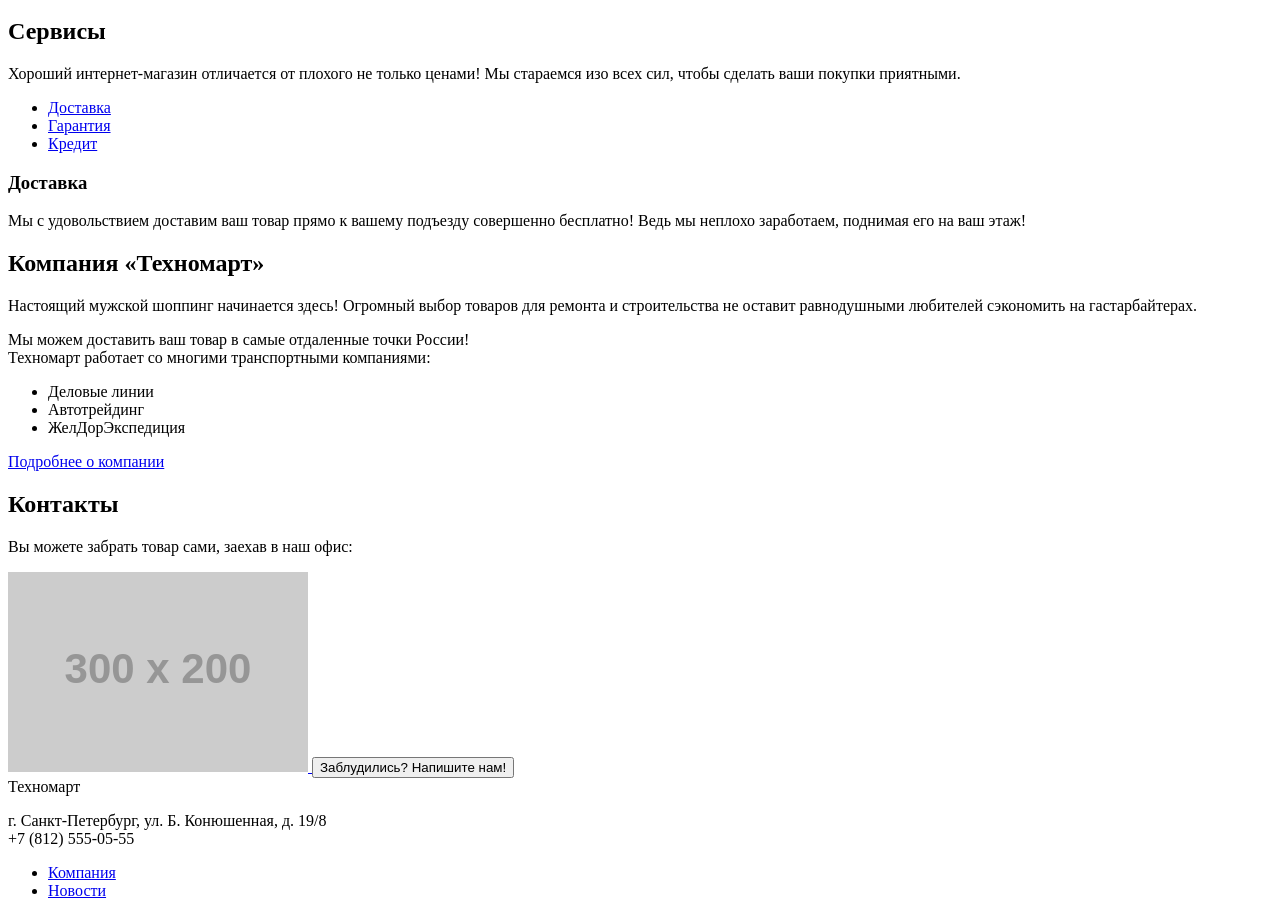
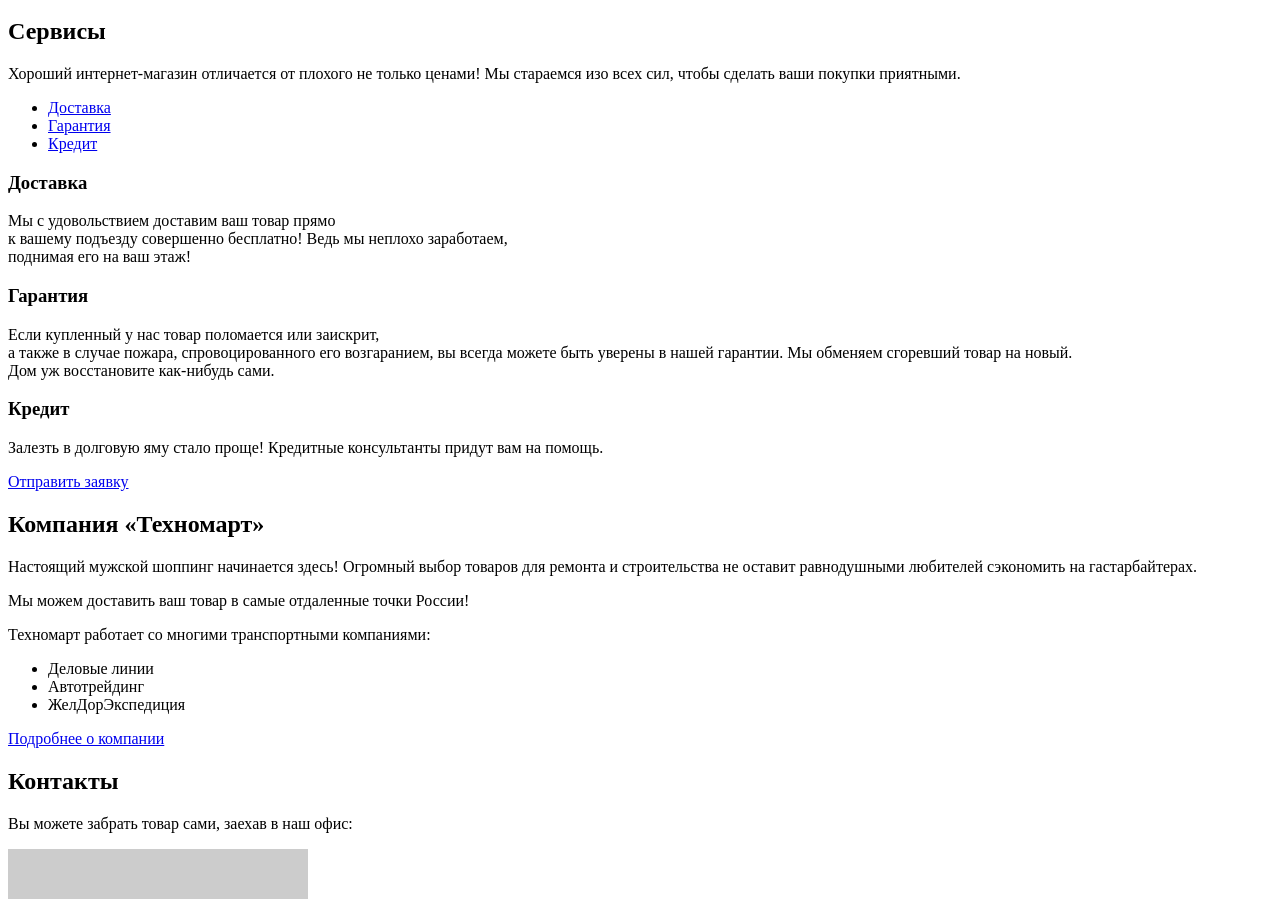
Before and after one commit to byFEToff/463103-technomart, a plain HTML site: page index.html in a window 1280 px wide. Shown: the part 2849-3748 px from the top of the page. Drawn offline with Linux system fonts and the light colour scheme; placeholder pictures from the web are drawn by us.

Commit message:
Исправил переносы + вкладки сервиса
Исправил переносы и разметил вкладки сервиса

```diff
--- a/index.html
+++ b/index.html
@@ -149,13 +149,26 @@
         <section class = "service">
             <h2>Сервисы</h2>
             <p>Хороший интернет-магазин отличается от плохого не только ценами! Мы стараемся изо всех сил, чтобы сделать ваши покупки приятными.</p>
+            <div clas = "service-slider">
                 <ul>
                     <li><a href = "#" class = "active">Доставка</a></li>
                     <li><a href = "#">Гарантия</a></li>
                     <li><a href = "#">Кредит</a></li>
                 </ul>
+                <div class = "service-slider-slide">
                     <h3>Доставка</h3>
-            <p>Мы с удовольствием доставим ваш товар прямо к вашему подъезду совершенно бесплатно! Ведь мы неплохо заработаем, поднимая его на ваш этаж!</p>
+                    <p>Мы с удовольствием доставим ваш товар прямо<br> к вашему подъезду совершенно бесплатно! Ведь мы неплохо заработаем,<br> поднимая его на ваш этаж!</p>
+                </div>
+                <div class = "service-slider-slide">
+                    <h3>Гарантия</h3>
+                    <p>Если купленный у нас товар поломается или заискрит,<br> а также в случае пожара, спровоцированного его возгаранием, вы всегда можете быть уверены в нашей гарантии. Мы обменяем сгоревший товар на новый.<br> Дом уж восстановите как-нибудь сами.</p>
+                </div>
+                <div class = "service-slider-slide">
+                    <h3>Кредит</h3>
+                    <p>Залезть в долговую яму стало проще! Кредитные консультанты придут вам на помощь.</p>
+                    <a class = btn-style2 href = "#">Отправить заявку</a>
+                </div>
+            </div>
         </section>
 
         <!-- О компании  -->
@@ -163,7 +176,8 @@
             <div class = "info-left">
                 <h2>Компания «Техномарт»</h2>
                 <p>Настоящий мужской шоппинг начинается здесь! Огромный выбор товаров для ремонта и строительства не оставит равнодушными любителей сэкономить на гастарбайтерах.</p>
-                <p>Мы можем доставить ваш товар в самые отдаленные точки России!<br>Техномарт работает со многими транспортными компаниями:</p>
+                <p>Мы можем доставить ваш товар в самые отдаленные точки России!</p>
+                <p>Техномарт работает со многими транспортными компаниями:</p>
                 <ul>
                     <li>Деловые линии</li>
                     <li>Автотрейдинг</li>
@@ -186,7 +200,7 @@
         <div class = "footer-top">
             <div class = "footer-left">
                 <a class = "footer-logo">Техномарт</a>
-                <p>г. Санкт-Петербург, ул. Б. Конюшенная, д. 19/8<br>+7 (812) 555-05-55</p>
+                <p>г. Санкт-Петербург, ул. Б. Конюшенная, д. 19/8 +7 (812) 555-05-55</p>
             </div>
             <div class = "footer-right">
                 <ul clas = "footer-navigtion">
@@ -212,8 +226,8 @@
                 <a href = "#">Instagram</a>
             </div>
             <div class = "other-links">
-                <p class = "left">Обратная связь:<br><a href = "#">mail@htmlacademy.ru</a></p>
-                <p class = "right">Разработано —<br><a href = "https://htmlacademy.ru">htmlacademy.ru</a></p>
+                <p class = "left">Обратная связь:<a href = "#">mail@htmlacademy.ru</a></p>
+                <p class = "right">Разработано —<a href = "https://htmlacademy.ru">htmlacademy.ru</a></p>
             </div>
         </div>
     </footer>
```
Also changed, not shown: catalog.html (+3 -3 lines). Lines whose indentation alone changed are shown as unchanged.
